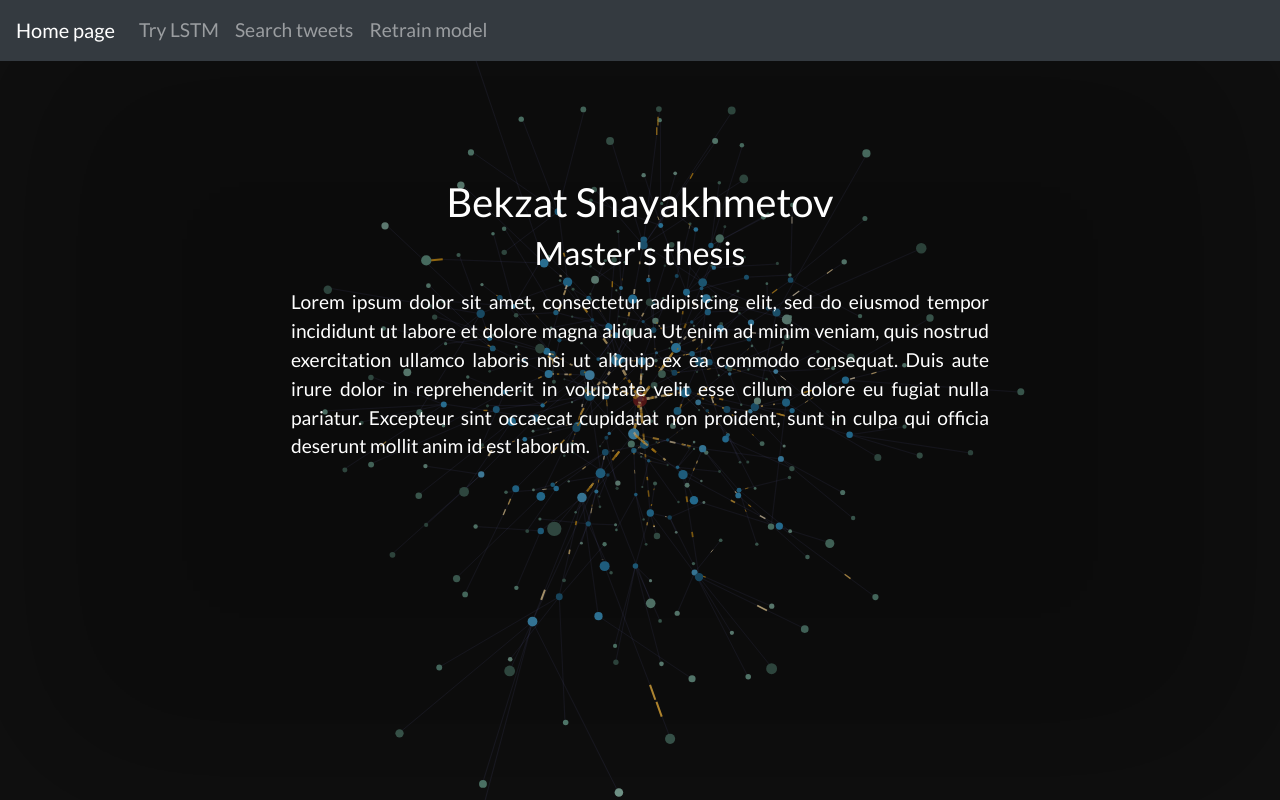
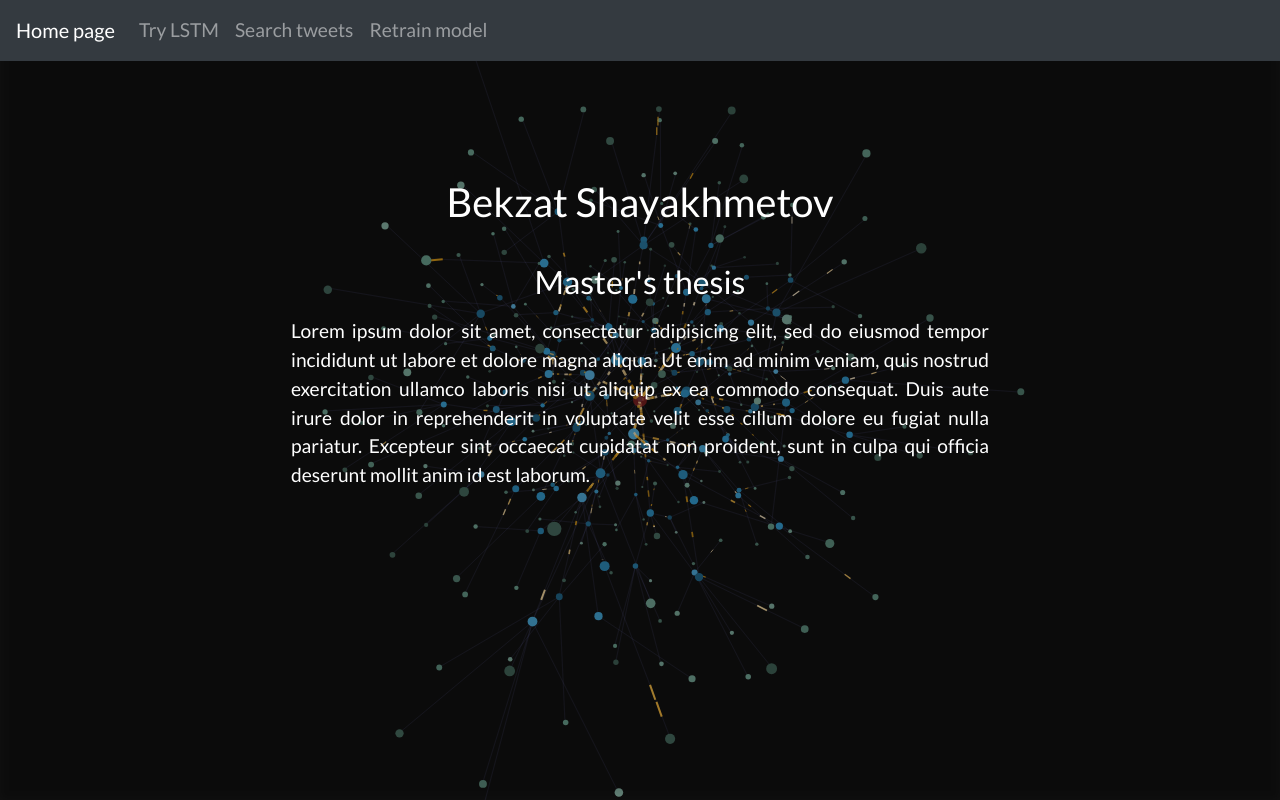
Before and after one commit to smbkzt/django_lstm, a Django app: page / in a window 1280 px wide. Run offline with Django 3.2, Linux system fonts and the light colour scheme; parts of the project's set-up code (start-up, migrations or seed data) failed here and were passed over; some libraries are stand-ins or nearby versions.

Commit message:
mirror design updates

```diff
--- a/static/css/chat-box.css
+++ b/static/css/chat-box.css
@@ -1,5 +1,6 @@
 .chat-box
 {
+    margin: 0 auto;
     width: 90%;
 }
 
--- a/static/css/main.css
+++ b/static/css/main.css
@@ -94,6 +94,7 @@ p{
   height: 550px;
   background-color: white;
   border: 1px solid lightblue;
+  margin-bottom: 10px;
 }
 
 .chat-box{
@@ -127,11 +128,11 @@ p{
   background-color: black;
   opacity: 0.3;
   background-size:cover;
-  -webkit-filter: blur(100px);
-  -moz-filter: blur( 100px);
-  -ms-filter: blur(100px);
-  -o-filter: blur( 100px);
-  filter: blur(100px);
+  -webkit-filter: blur(5px);
+  -moz-filter: blur(5px);
+  -ms-filter: blur(5px);
+  -o-filter: blur(5px);
+  filter: blur(5px);
   z-index: -500;
 }
 
--- a/static/js/common.js
+++ b/static/js/common.js
@@ -29,6 +29,10 @@ $('#train-form').on('submit', function(event){
     $(".loader").css("display", "inline-block");
 });
 
+function sleep (time) {
+    return new Promise((resolve) => setTimeout(resolve, time));
+}
+
 $('#ajax-tweet-form').on('submit', function(event){
     event.preventDefault();
     $(".loader").css("display", "inline-block");
@@ -45,11 +49,13 @@ $('#ajax-tweet-form').on('submit', function(event){
             $("#answer").css("display", "none");
             var ul = document.getElementById('message-bubbles');
             ul.innerHTML = '';
-            $(".wrapper-visible").addClass("animated fadeOutRightBig");
+            $(".wrapper-visible").addClass("animated fadeOutRight");
             $(".wrapper-visible").css("position", "absolute");
+            sleep(200).then(() => {
+                $(".wrapper-visible").css("display", "none");
+            });
 
             $(".wrapper-hidden").addClass("animated fadeInLeftBig");
-            // $(".wrapper-visible").css("display", "none");
             $(".wrapper-hidden").css("display", "inline-block");
             var parsed = JSON.parse(data);
             var container = document.getElementById('mynetwork');
--- a/templates/base.html
+++ b/templates/base.html
@@ -13,17 +13,16 @@
     <link href={% static "css/bootstrap.min.css" %} type="text/css" rel="stylesheet"></link>
     <link href={% static "css/main.css" %} type="text/css" rel="stylesheet"></link>
     <link rel="stylesheet" href={% static "css/animate.min.css"%} type="text/css" rel="stylesheet">
-
 </head>
-  <div class="blur"></div>
-  <body class="text-center">
+<body class="text-center">
+    <div class="blur"></div>
     <div id="canvas">
       <canvas id="c"></canvas>
     </div>
     <nav class="navbar navbar-expand-md navbar-dark bg-dark fixed-top">
       <a class="navbar-brand" href="{%url 'home_page'%}">Home page</a>
       <button class="navbar-toggler" type="button" data-toggle="collapse" data-target="#navbarsExampleDefault" aria-controls="navbarsExampleDefault" aria-expanded="false" aria-label="Toggle navigation">
-        <span class="navbar-toggler-icon"></span>
+      <span class="navbar-toggler-icon"></span>
       </button>
 
       <div class="collapse navbar-collapse" id="navbarsExampleDefault">
@@ -50,12 +49,13 @@
       {% block content %}
       {% endblock content %}
     </div>
+
     {% block css %}{%endblock%}
     <script language="JavaScript" src={% static 'js/canvas.js' %}></script>
     <script language="JavaScript" src={% static "js/glm-ajax.js" %}></script>
     <script language="JavaScript" src={% static "js/jquery-3.3.1.min.js" %}></script>
     <script language="JavaScript" src={% static "js/common.js" %}></script>
     <script language="JavaScript" src={% static "js/bootstrap.min.js" %}></script>
-    <script src="{% static "js/vis.min.js" %}"></script>
+    <script language="JavaScript" src="{% static "js/vis.min.js" %}"></script>
   </body>
 </html>
--- a/templates/main/home_page.html
+++ b/templates/main/home_page.html
@@ -7,7 +7,7 @@
     <div class="row">
       <div class="col-md-2"></div>
       <div class="col-md-8">
-        <h1>Bekzat Shayakhmetov</h1>
+        <h1>Bekzat Shayakhmetov</h1><br>
         <h2>Master's thesis</h2>
         <p class="mt-3 text-justify">{% lorem 1 %}</p>
       </div>
--- a/templates/main/retrain_page.html
+++ b/templates/main/retrain_page.html
@@ -1,6 +1,6 @@
 {% extends "../base.html" %}
 {% load static %}
-{% block title %}Train LSTM model{% endblock title %}
+{% block title %}Retrain LSTM model{% endblock title %}
 {% block content %}
 <div class="row margin100">
     <form class="form-signin" id="train-form" method="POST" action="/train-lstm">
```
Also changed, not shown: templates/tweets/tweets_search.html (+5 -5 lines).
